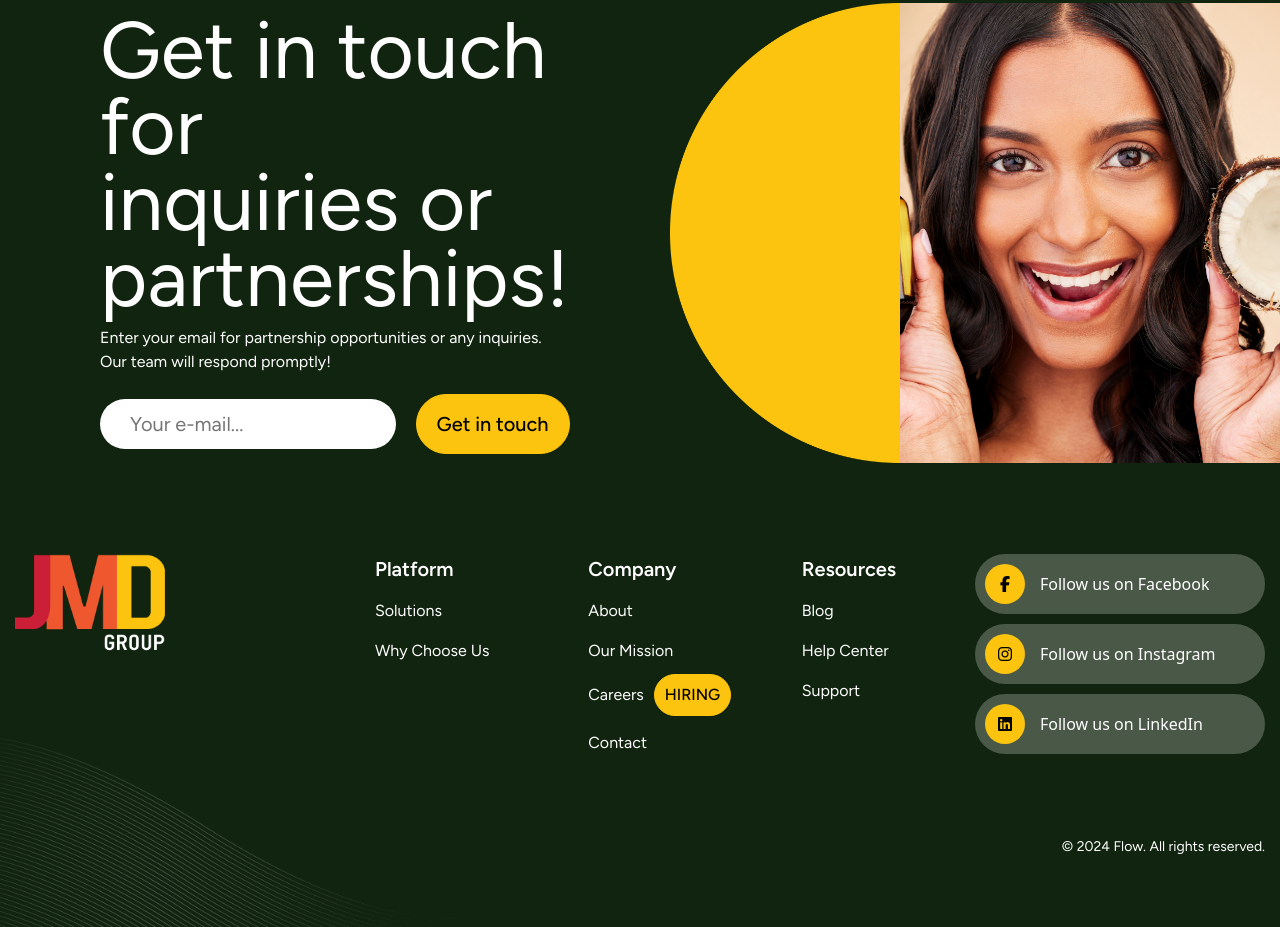
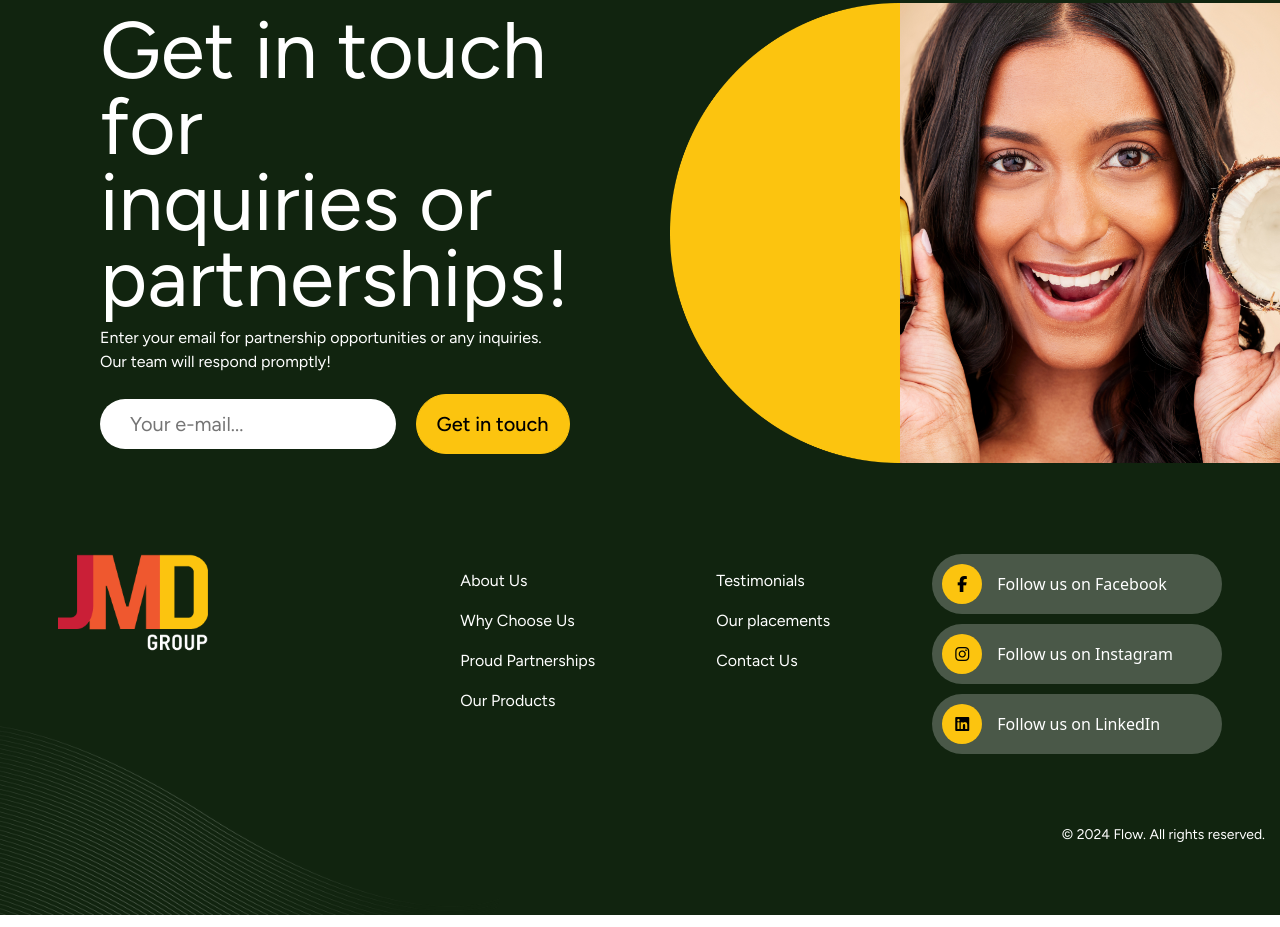
Before and after one commit to MediaX-Dev/jmd, a plain HTML site: page index.html in a window 1280 px wide. Shown: the part 6818-7745 px from the top of the page. Drawn offline with nearby package versions, Linux system fonts and the light colour scheme.

Commit message:
footer new version

```diff
--- a/css/style.css
+++ b/css/style.css
@@ -665,12 +665,12 @@ footer ul {
     list-style: none;
 }
 
-footer ul li:first-child {
+/* footer ul li:first-child {
     font-family: var(--font-family);
     font-size: 1rem;
     font-weight: 600;
     color: var(--color-2);
-}
+} */
 
 footer ul li a {
     font-family: var(--font-family);
--- a/index.html
+++ b/index.html
@@ -158,7 +158,7 @@
         <!-- ============ Trusted Partners Section End -->
 
         <!-- About Section Strat ============ -->
-        <section class="about-us">
+        <section class="about-us" id="abuot-us">
             <div class="container-xxl">
 
                 <div class="row gap-4 gap-md-0 justify-content-between">
@@ -213,7 +213,7 @@
         <!-- ============ About Section End -->
 
         <!-- Our Product Section Strat ============ -->
-        <section class="our-product">
+        <section class="our-product" id="our-product">
             <div class="container-xxl">
                 <div class="row align-items-center">
                     <div class="col-6 text-start">
@@ -271,7 +271,7 @@
 
 
         <!-- Why Choose Us Section Strat ============ -->
-        <section class="why-choose-us">
+        <section class="why-choose-us" id="why-choose-us">
             <div class="container-xxl">
                 <div class="sec-head" data-aos="fade-up" data-aos-duration="500">
                     <img src="image/sec-h-img.png" alt="">
@@ -328,7 +328,7 @@
         <!-- ============ Why Choose Us Section End -->
 
         <!-- Proud Partnerships Section Strat ============ -->
-         <section class="proud-partnerships">
+         <section class="proud-partnerships" id="proud-partnerships">
             <div class="container-xxl">
                 <div class="row align-items-center gap-3 gap-md-0">
                     <div class="col-md-6 order-md-1"><img src="image/partner-sec.png" alt="" class="w-100"></div>
@@ -455,7 +455,7 @@
 
 
         <!-- Our Placements Section Strat ============ -->
-        <div class="our-placements">
+        <div class="our-placements" id="our-placements">
             <div class="our-placements-head">
                 <div class="container-xxl mb-4" data-aos="fade-up" data-aos-duration="500">
                     <h2 class="bg-white d-inline-block px-2">Our Placements</h2>
@@ -502,7 +502,7 @@
         <!-- ============ Our Placements Section End -->
 
         <!-- Testimonials Section Strat ============ -->
-        <section class="testimonial">
+        <section class="testimonial" id="testimonial">
             <div class="container-xxl">
                 <div class="" data-aos="fade-up" data-aos-duration="500">
                     <h2 class="text-center">Hear from our valued brand partners</h2>
@@ -740,7 +740,7 @@
     <footer>
         <img src="image/footer-lines.png" class="foot-lines" alt="">
         <div class="container-xxl">
-            <div class="row mb-5">
+            <div class="row mb-5 justify-content-evenly">
                 <div class="col-sm-6 col-lg-3 order-lg-0">
                     <div class="foot-img">
                         <img src="image/logo.png" class="w-100" alt="">
@@ -762,31 +762,33 @@
                         </a>
                     </div>
                 </div>
-                <div class="col-6 col-sm-4 col-lg-2 mt-3 mt-lg-0 order-lg-1">
+                <!-- <div class="col-6 col-sm-4 col-lg-2 mt-3 mt-lg-0 order-lg-1">
                     <ul>
                         <li>Platform</li>
                         <li class="mt-2"><a href="">Solutions</a></li>
                         <li class="mt-2"><a href="">Why Choose Us</a></li>
                     </ul>
-                </div>
+                </div> -->
                 <div class="col-6 col-sm-4 col-lg-2 mt-3 mt-lg-0 order-lg-2">
                     <ul>
-                        <li>Company</li>
-                        <li class="mt-2"><a href="">About</a></li>
-                        <li class="mt-2"><a href="">Our Mission</a></li>
-                        <li class="mt-2"><a href="" class="d-flex gap-2 align-items-center">
+                        <!-- <li>Company</li> -->
+                        <li class="mt-2"><a href="#abuot-us">About Us</a></li>
+                        <li class="mt-2"><a href="#why-choose-us">Why Choose Us</a></li>
+                        <li class="mt-2"><a href="#proud-partnerships">Proud Partnerships</a></li>
+                        <li class="mt-2"><a href="#our-product">Our Products</a></li>
+                        <!-- <li class="mt-2"><a href="" class="d-flex gap-2 align-items-center">
                                 <span>Careers</span>
                                 <span class="th-btn yellow p-1 px-2">HIRING</span>
                             </a></li>
-                        <li class="mt-2"><a href="">Contact</a></li>
+                        <li class="mt-2"><a href="">Contact</a></li> -->
                     </ul>
                 </div>
                 <div class="col-6 col-sm-4 col-lg-2 mt-3 mt-lg-0 order-lg-3">
                     <ul>
-                        <li>Resources</li>
-                        <li class="mt-2"><a href="">Blog</a></li>
-                        <li class="mt-2"><a href="">Help Center</a></li>
-                        <li class="mt-2"><a href="">Support</a></li>
+                        <!-- <li>Resources</li> -->
+                        <li class="mt-2"><a href="#testimonials">Testimonials</a></li>
+                        <li class="mt-2"><a href="#our-placements">Our placements</a></li>
+                        <li class="mt-2"><a href="#contact-us">Contact Us</a></li>
                     </ul>
                 </div>
             </div>
```
